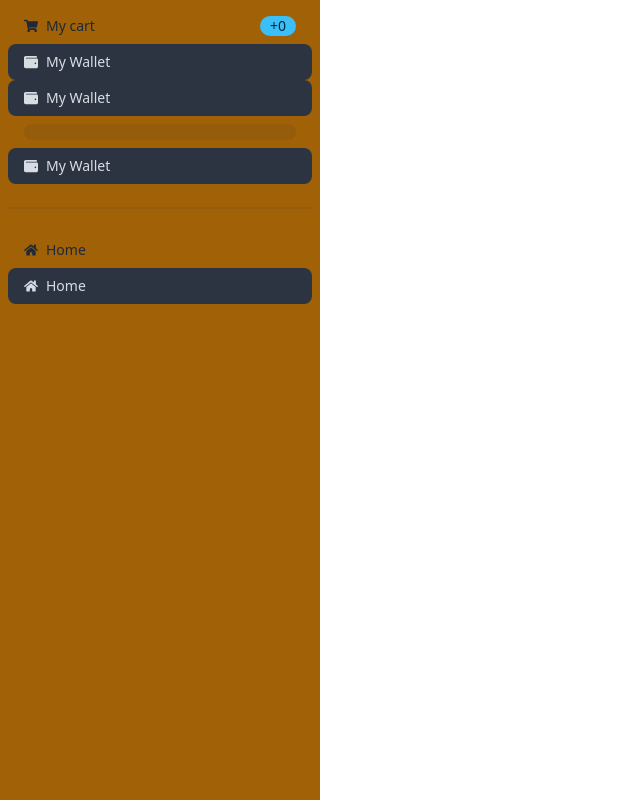
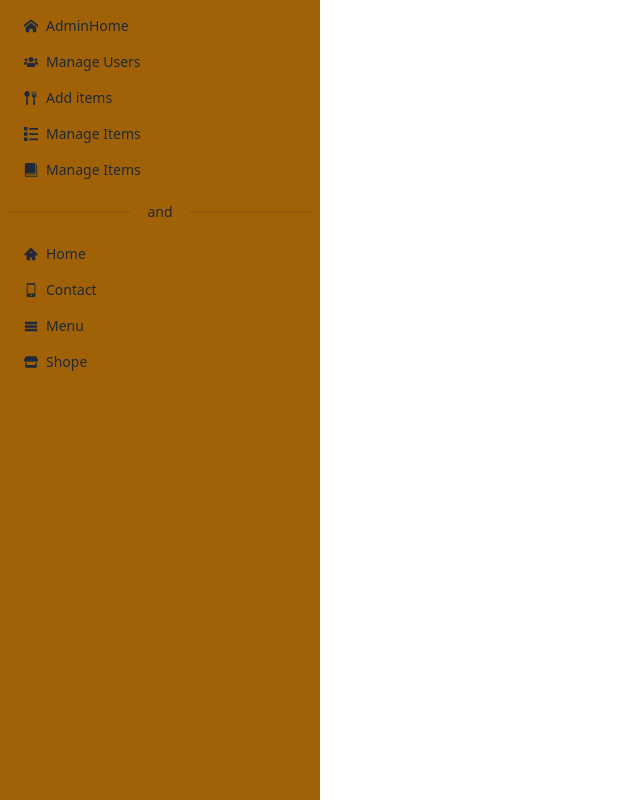
Before and after one commit to Zahid-sadi/Raw-relish, a React (Vite) app: page /dashboard in a window 1280 px wide. Shown: the whole page, without its empty margins (0-640 px from the left). Built offline with nearby package versions, Linux system fonts and the light colour scheme; no server answers.

Commit message:
created an admin dashboard and maked funtional and get jwt and stored in localstorage

```diff
--- a/package.json
+++ b/package.json
@@ -13,6 +13,7 @@
     "@fortawesome/react-fontawesome": "^0.2.0",
     "@heroicons/react": "^2.0.18",
     "@tanstack/react-query": "^5.7.2",
+    "axios": "^1.6.1",
     "firebase": "^10.5.2",
     "localforage": "^1.10.0",
     "match-sorter": "^6.3.1",
--- a/src/Layout/DashboardLayout.jsx
+++ b/src/Layout/DashboardLayout.jsx
@@ -1,9 +1,12 @@
 import { Outlet } from "react-router";
 import { NavLink } from "react-router-dom";
-import { FaHome, FaShoppingCart, FaWallet } from "react-icons/fa";
+import { FaHome, FaShoppingCart, FaStore, FaUsers, FaWallet } from "react-icons/fa";
+import { ImBook, ImHome, ImHome2, ImList, ImMenu, ImMobile, ImSpoonKnife } from "react-icons/im";
 import useCart from "../Hooks/useCart";
 const DashboardLayout = () => {
-    const [data ]= useCart()
+    const [data] = useCart();
+    const isAdmin = true;
+
     return (
         <div className="drawer lg:drawer-open">
             <input id="my-drawer-2" type="checkbox" className="drawer-toggle" />
@@ -16,11 +19,65 @@ const DashboardLayout = () => {
             <div className="drawer-side">
                 <label htmlFor="my-drawer-2" aria-label="close sidebar" className="drawer-overlay"></label>
                 <ul className="menu bg-yellow-700 w-80 min-h-full">
+                    {isAdmin ? (
+                        <>
+                            <li>
+                                <NavLink  to=" ">
+                                    <ImHome></ImHome> AdminHome
+                                </NavLink>
+                            </li>
+
+                            <li>
+                                <NavLink  to="/dashboard/allusers">
+                                    <FaUsers></FaUsers> Manage Users
+                                </NavLink>
+                            </li>
+
+                            <li>
+                                <NavLink  to=" ">
+                                    <ImSpoonKnife></ImSpoonKnife> Add items
+                                </NavLink>
+                            </li>
+                            <li>
+                                <NavLink  to=" ">
+                                    <ImList></ImList> Manage Items
+                                </NavLink>
+                            </li>
+                            <li>
+                                <NavLink to=" ">
+                                    <ImBook></ImBook> Manage Items
+                                </NavLink>
+                            </li>
+                            <div className="divider"> and</div>
+                            <li>
+                                <NavLink to=" ">
+                                    <ImHome2></ImHome2> Home
+                                </NavLink>
+                            </li>
+                            <li>
+                                <NavLink to=" ">
+                                    <ImMobile></ImMobile> Contact
+                                </NavLink>
+                            </li>
+                            <li>
+                                <NavLink to=" ">
+                                    <ImMenu></ImMenu> Menu
+                                </NavLink>
+                            </li>
+                            <li>
+                                <NavLink to=" ">
+                                    <FaStore></FaStore> Shope
+                                </NavLink>
+                            </li>
+
+                        </>
+                    ) : (
+                        <>
                             <li className="">
-                        <NavLink to='/dashboard/mycart'>
-                            <FaShoppingCart ></FaShoppingCart> My cart  <span className=" badge  badge-info">+{data?.length || 0 }</span>
+                                <NavLink to="/dashboard/mycart">
+                                    <FaShoppingCart></FaShoppingCart> My cart{" "}
+                                    <span className=" badge  badge-info">+{data?.length || 0}</span>
                                 </NavLink>
-
                             </li>
                             <li>
                                 <NavLink>
@@ -39,7 +96,7 @@ const DashboardLayout = () => {
                             </li>
                             <div className="divider"></div>
                             <li>
-                        <NavLink to ="/">
+                                <NavLink to="/">
                                     <FaHome></FaHome>Home
                                 </NavLink>
                             </li>
@@ -48,6 +105,8 @@ const DashboardLayout = () => {
                                     <FaHome></FaHome>Home
                                 </NavLink>
                             </li>
+                        </>
+                    )}
                 </ul>
             </div>
         </div>
--- /dev/null
+++ b/src/Pages/Dashboard/AllUsers/AllUsers.jsx
@@ -0,0 +1,74 @@
+import { useQuery } from "@tanstack/react-query";
+import { FaTrashAlt } from "react-icons/fa";
+import { GrUserAdmin } from "react-icons/gr";
+
+const AllUsers = () => {
+    const { data: users = [], refetch } = useQuery({
+        queryKey: [ "users" ],
+        queryFn: async () => {
+            const response = await fetch("http://localhost:3000/users");
+            return response.json();
+        },
+    });
+
+    const handleToMakeAdmin = user => {
+        fetch(`http://localhost:3000/users/admin/${user._id}`, {
+             method: 'PATCH'
+        })
+            .then(res => res.json())
+            .then(data => {
+                if (data.modification) {
+                    refetch()
+            }
+        })
+
+    }
+
+    const handleToDelete = (user) => {
+
+    };
+
+    return (
+        <div className="w-full p-10">
+            <h3 className="font-bold text-3xl bg-yellow-500 text-back p-5 text-center">Total User: {users.length}</h3>
+            <div className="overflow-x-auto">
+                <table className="table table-zebra">
+                    <thead>
+                        <tr>
+                            <th>#</th>
+                            <th>Name</th>
+                            <th>Email</th>
+                            <th>Role</th>
+                            <th>Action</th>
+                        </tr>
+                    </thead>
+                    <tbody>
+                        {users.map((user, index) => (
+                            <tr key={user._id}>
+                                <td>{index + 1}</td>
+                                <td>{user.name}</td>
+                                <td>{user.email}</td>
+                                <td>
+                                    {user.role === "admin" ? (
+                                        "admin"
+                                    ) : (
+                                        <button onClick={()=>handleToMakeAdmin(user)}>
+                                            <GrUserAdmin></GrUserAdmin>
+                                        </button>
+                                    )}
+                                </td>
+                                <td>
+                                    <button onClick={() => handleToDelete(user)}>
+                                        <FaTrashAlt></FaTrashAlt>
+                                    </button>
+                                </td>
+                            </tr>
+                        ))}
+                    </tbody>
+                </table>
+            </div>
+        </div>
+    );
+};
+
+export default AllUsers;
--- a/src/Pages/Login/Login.jsx
+++ b/src/Pages/Login/Login.jsx
@@ -4,6 +4,7 @@ import { Link, useLocation, useNavigate } from "react-router-dom";
 import img from "../../assets/loginbg2.jpg";
 import { useContext, useEffect, useState } from "react";
 import { AuthContext } from "../../Providers/AuthProvider";
+import SocialLogin from "../../Shared/SocialLogin/SocialLogin";
 
 const Login = () => {
     const [ isDisable, setDisable ] = useState(true);
@@ -25,10 +26,8 @@ const Login = () => {
         const password = form.password.value;
         // console.log(email, password);
 
-        logIn(email, password)
-            .then((result) => {
+        logIn(email, password).then((result) => {
             const user = result.user;
-            // setLoading(false);
             // console.log(user);
             navigate(from, { replace: true });
         });
@@ -53,9 +52,12 @@ const Login = () => {
             <img src={img} alt="" className="w-full h-full " />
 
             <div className="hero-overlay bg-opacity-40"></div>
+
             <div className="hero-content text-center text-neutral-content">
                 <div className="max-w-md">
                     <form onSubmit={handleLogin} className="card-body">
+                        <SocialLogin></SocialLogin>
+
                         <h4 className="text-white font-bold text-4xl p-4 m-2">Login</h4>
                         <input
                             type="email"
@@ -96,10 +98,7 @@ const Login = () => {
                             value="Login"
                         />
                     </form>
-                    <Link
-                        className="px-5 bg-gradient-to-r from-yellow-400 to-orange-400  text-black "
-                        to="/signUp"
-                    >
+                    <Link className="px-5 bg-gradient-to-r from-yellow-400 to-orange-400  text-black " to="/signUp">
                         Please Make An Account
                     </Link>
                 </div>
--- a/src/Providers/AuthProvider.jsx
+++ b/src/Providers/AuthProvider.jsx
@@ -1,16 +1,20 @@
 import { createContext, useEffect, useState } from "react";
 import {
+    GoogleAuthProvider,
     createUserWithEmailAndPassword,
     getAuth,
     onAuthStateChanged,
     signInWithEmailAndPassword,
+    signInWithPopup,
     signOut,
     updateProfile,
 } from "firebase/auth";
 import { app } from "../firebase/firebase.config";
+import axios from "axios";
 
 export const AuthContext = createContext(null);
 const auth = getAuth(app);
+const googleProvider = new GoogleAuthProvider()
 
 const AuthProvider = ({ children }) => {
     const [ user, setUser ] = useState(null);
@@ -20,6 +24,11 @@ const AuthProvider = ({ children }) => {
         setLoading(true);
         return createUserWithEmailAndPassword(auth, email, password);
     };
+
+    const googleLogin = () => {
+        setLoading(true)
+        return signInWithPopup(auth, googleProvider)
+    }
 
     const logIn = (email, password) => {
         setLoading(true);
@@ -41,6 +50,16 @@ const AuthProvider = ({ children }) => {
         const unsubscribe = onAuthStateChanged(auth, (currentUser) => {
             setUser(currentUser);
             // console.log(currentUser);
+            if (currentUser) {
+                axios.post('http://localhost:3000/jwt', { email: currentUser.email })
+                    .then(data => {
+                    console.log(data.data.token);
+                    localStorage.setItem('access-token',data.data.token)
+                } )
+            }
+            else {
+                localStorage.removeItem('access-token')
+            }
             setLoading(false);
         });
         return () => {
@@ -52,6 +71,7 @@ const AuthProvider = ({ children }) => {
         user,
         loading,
         createUser,
+        googleLogin,
         logIn,
         logOut,
         updateUserProfile,
--- /dev/null
+++ b/src/Shared/SocialLogin/SocialLogin.jsx
@@ -0,0 +1,55 @@
+import { FaGoogle } from "react-icons/fa";
+import { AuthContext } from "../../Providers/AuthProvider";
+import { useContext } from "react";
+import { useLocation, useNavigate } from "react-router";
+
+const SocialLogin = () => {
+    const { googleLogin } = useContext(AuthContext);
+
+    const navigate = useNavigate();
+    const location = useLocation();
+
+    const from = location.state?.from.pathname || "/";
+
+    const handleToGoogleSignUp = () => {
+        googleLogin()
+        .then((result) => {
+            const logedUser = result.user;
+            console.log(logedUser);
+            const saveUser = { name :logedUser.displayName , email:logedUser.email}
+
+            fetch("http://localhost:3000/users", {
+                method: 'POST',
+                headers: {
+
+                    'content-type':'application/json'
+                },
+                body: JSON.stringify(saveUser)
+            })
+                .then(res => res.json())
+                .then(data => {
+
+
+                    navigate(from, { replace: true });
+                }
+
+
+
+            )
+        })
+        .catch((error) => {
+            console.log(error);
+        });
+
+    };
+    return (
+        <div
+            onClick={handleToGoogleSignUp}
+            className="btn btn-outline btn-wide  border-2 border-blue-400 text-2xl p-2 m-2 "
+        >
+            <FaGoogle></FaGoogle>
+        </div>
+    );
+};
+
+export default SocialLogin;
```
Also changed, not shown: src/Routes/Router.jsx (+6 -1 lines), 1 other file (tests, documents, lock files or other folders). Lines whose indentation alone changed are shown as unchanged.
